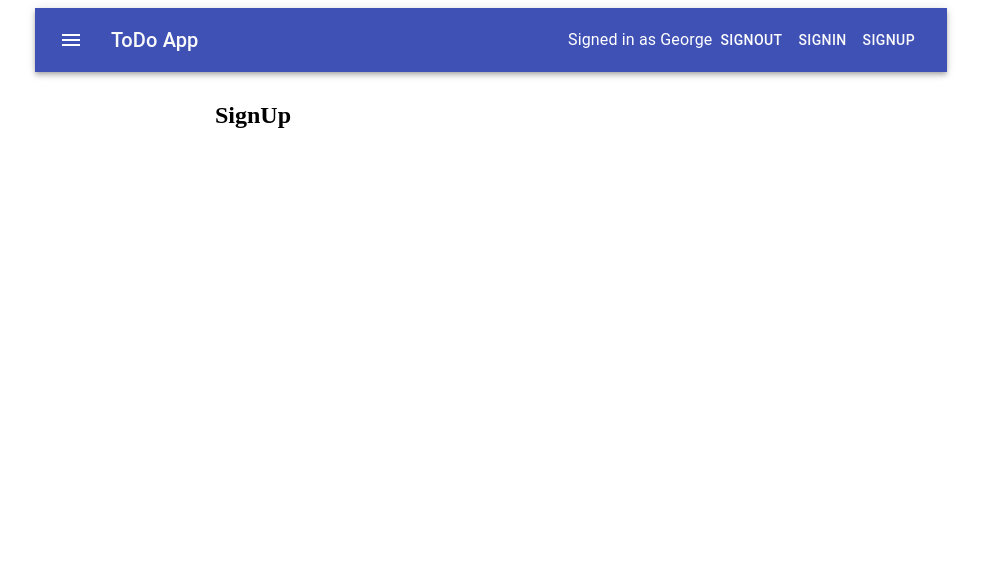
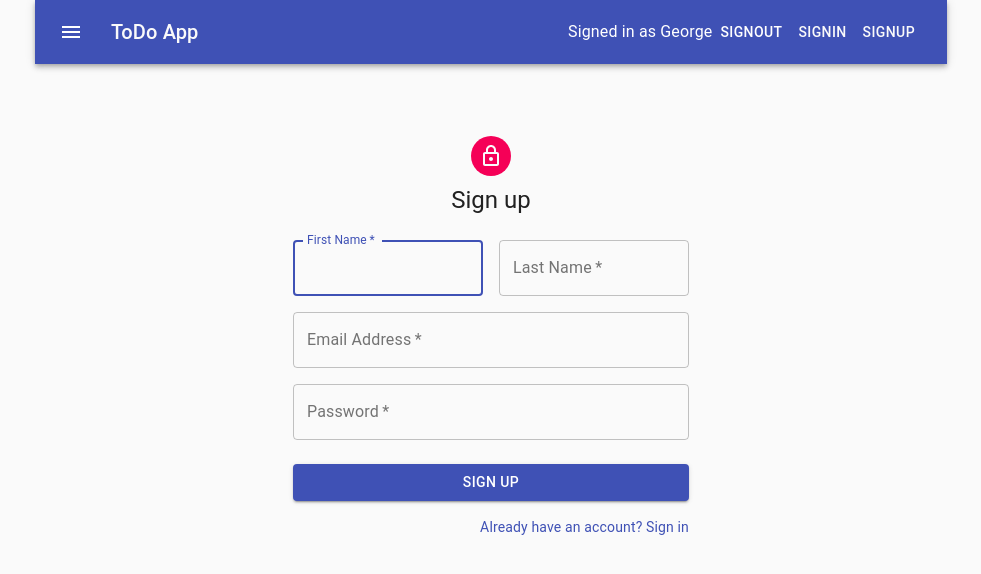
Before and after one commit to chicodevbr/todo-react-redux-api, a React (Create React App) app in the folder frontend/: page /signup in a window 1280 px wide. Shown: the top 574 px of the page, without its empty margins (149-1130 px from the left). Built offline with nearby package versions, Linux system fonts and the light colour scheme.

Commit message:
code signin and signup components

```diff
--- a/frontend/src/components/auth/SignIng.jsx
+++ b/frontend/src/components/auth/SignIng.jsx
@@ -7,7 +7,7 @@
 import Checkbox from '@material-ui/core/Checkbox';
 import Link from '@material-ui/core/Link';
 import Grid from '@material-ui/core/Grid';
-import Box from '@material-ui/core/Box';
+
 import LockOutlinedIcon from '@material-ui/icons/LockOutlined';
 import Typography from '@material-ui/core/Typography';
 import { makeStyles } from '@material-ui/core/styles';
@@ -89,7 +89,7 @@
               </Link>
             </Grid>
             <Grid item>
-              <Link href="#" variant="body2">
+              <Link href="/signup" variant="body2">
                 {"Don't have an account? Sign Up"}
               </Link>
             </Grid>
--- a/frontend/src/components/auth/SignUp.jsx
+++ b/frontend/src/components/auth/SignUp.jsx
@@ -1,10 +1,117 @@
 import React from 'react';
 
+import Avatar from '@material-ui/core/Avatar';
+import Button from '@material-ui/core/Button';
+import CssBaseline from '@material-ui/core/CssBaseline';
+import TextField from '@material-ui/core/TextField';
+import Link from '@material-ui/core/Link';
+import Grid from '@material-ui/core/Grid';
+
+import LockOutlinedIcon from '@material-ui/icons/LockOutlined';
+import Typography from '@material-ui/core/Typography';
+import { makeStyles } from '@material-ui/core/styles';
+import Container from '@material-ui/core/Container';
+
+const useStyles = makeStyles((theme) => ({
+  paper: {
+    marginTop: theme.spacing(8),
+    display: 'flex',
+    flexDirection: 'column',
+    alignItems: 'center',
+  },
+  avatar: {
+    margin: theme.spacing(1),
+    backgroundColor: theme.palette.secondary.main,
+  },
+  form: {
+    width: '100%', // Fix IE 11 issue.
+    marginTop: theme.spacing(3),
+  },
+  submit: {
+    margin: theme.spacing(3, 0, 2),
+  },
+}));
 const SignUp = () => {
+  const classes = useStyles();
+
   return (
-    <>
-      <h2>SignUp</h2>
-    </>
+    <Container component="main" maxWidth="xs">
+      <CssBaseline />
+      <div className={classes.paper}>
+        <Avatar className={classes.avatar}>
+          <LockOutlinedIcon />
+        </Avatar>
+        <Typography component="h1" variant="h5">
+          Sign up
+        </Typography>
+        <form className={classes.form} noValidate>
+          <Grid container spacing={2}>
+            <Grid item xs={12} sm={6}>
+              <TextField
+                autoComplete="fname"
+                name="firstName"
+                variant="outlined"
+                required
+                fullWidth
+                id="firstName"
+                label="First Name"
+                autoFocus
+              />
+            </Grid>
+            <Grid item xs={12} sm={6}>
+              <TextField
+                variant="outlined"
+                required
+                fullWidth
+                id="lastName"
+                label="Last Name"
+                name="lastName"
+                autoComplete="lname"
+              />
+            </Grid>
+            <Grid item xs={12}>
+              <TextField
+                variant="outlined"
+                required
+                fullWidth
+                id="email"
+                label="Email Address"
+                name="email"
+                autoComplete="email"
+              />
+            </Grid>
+            <Grid item xs={12}>
+              <TextField
+                variant="outlined"
+                required
+                fullWidth
+                name="password"
+                label="Password"
+                type="password"
+                id="password"
+                autoComplete="current-password"
+              />
+            </Grid>
+          </Grid>
+          <Button
+            type="submit"
+            fullWidth
+            variant="contained"
+            color="primary"
+            className={classes.submit}
+          >
+            Sign Up
+          </Button>
+          <Grid container justifyContent="flex-end">
+            <Grid item>
+              <Link href="/signin" variant="body2">
+                Already have an account? Sign in
+              </Link>
+            </Grid>
+          </Grid>
+        </form>
+      </div>
+    </Container>
   );
 };
 
--- a/frontend/src/components/navBar/NavBar.jsx
+++ b/frontend/src/components/navBar/NavBar.jsx
@@ -32,12 +32,10 @@
   const history = useHistory();
 
   const handleSignOut = () => {
-    //signout the user
     history.push('/signin');
   };
 
   const handleSignUp = () => {
-    //signout the user
     history.push('/signup');
   };
   return (
```
